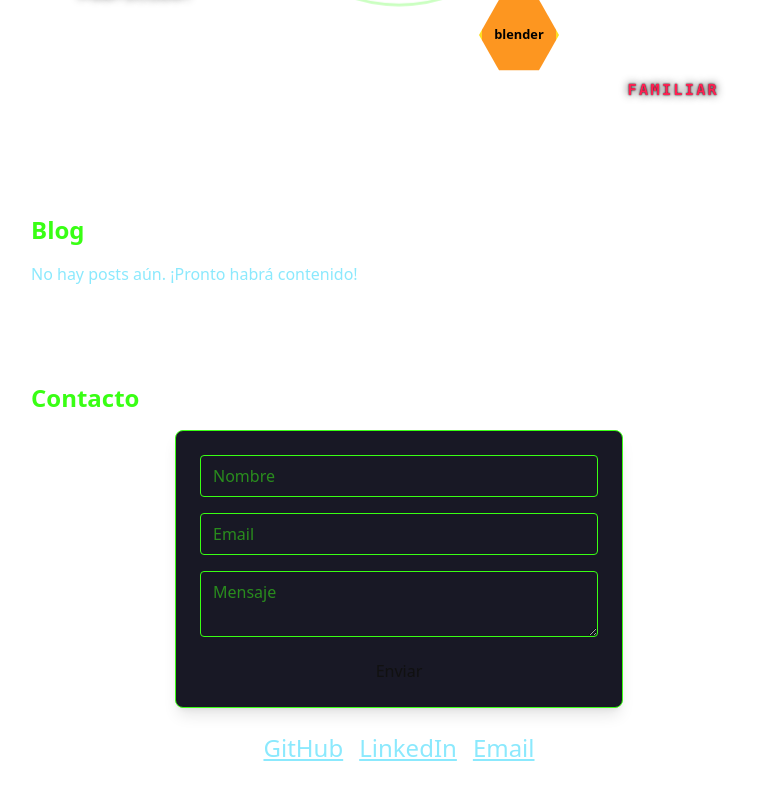
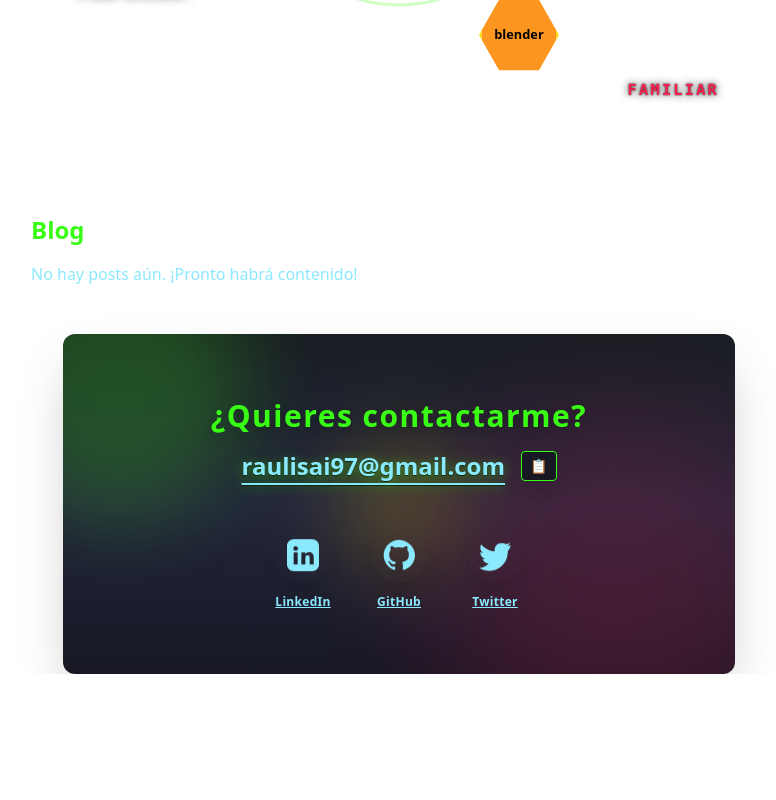
Before and after one commit to raulisai/miweb, a SvelteKit app: page / in a window 1280 px wide. Shown: the part 2525-3325 px from the top of the page, without its empty margins (241-1017 px from the left). After the commit the page ends 3199 px from the top, so only its background shows below. Built offline with nearby package versions, Linux system fonts and the light colour scheme.

Commit message:
good contact

```diff
--- a/src/routes/Contact.svelte
+++ b/src/routes/Contact.svelte
@@ -1,14 +1,131 @@
-<section id="contact" class="py-12">
-  <h2 class="text-2xl font-mecha mb-4" style="color: var(--eva-green);">Contacto</h2>
-  <form action="https://formspree.io/f/your-form-id" method="POST" class="space-y-4 max-w-md mx-auto rounded-lg p-6 shadow-lg" style="background-color: #181825; border: 1px solid var(--eva-green);">
-    <input type="text" name="name" placeholder="Nombre" required class="w-full px-3 py-2 rounded" style="background-color: #181825; border: 1px solid var(--eva-green); color: var(--eva-green);" />
-    <input type="email" name="email" placeholder="Email" required class="w-full px-3 py-2 rounded" style="background-color: #181825; border: 1px solid var(--eva-green); color: var(--eva-green);" />
-    <textarea name="message" placeholder="Mensaje" required class="w-full px-3 py-2 rounded" style="background-color: #181825; border: 1px solid var(--eva-green); color: var(--eva-green);"></textarea>
-    <button type="submit" class="btn-eva w-full">Enviar</button>
-  </form>
-  <div class="flex justify-center gap-4 mt-6">
-    <a href="https://github.com/tuusuario" target="_blank" class="text-2xl" style="color: var(--eva-accent);" aria-label="GitHub"><i class="fab fa-github"></i>GitHub</a>
-    <a href="https://linkedin.com/in/tuusuario" target="_blank" class="text-2xl" style="color: var(--eva-accent);" aria-label="LinkedIn"><i class="fab fa-linkedin"></i>LinkedIn</a>
-    <a href="mailto:tu@email.com" class="text-2xl" style="color: var(--eva-accent);" aria-label="Email"><i class="fas fa-envelope"></i>Email</a>
+<script>
+  // Puedes agregar aquí lógica si necesitas, por ejemplo, para copiar el correo al portapapeles.
+  let email = "raulisai97@gmail.com";
+  let copied = false;
+
+  function copyEmail() {
+    navigator.clipboard.writeText(email);
+    copied = true;
+    setTimeout(() => copied = false, 1500);
+  }
+</script>
+
+<section id="contact" class="py-16 relative bg-gradient-to-b from-[#1a1e24] via-[#23253b] to-[#181825] rounded-xl shadow-2xl overflow-hidden mx-auto max-w-2xl">
+  <div class="absolute inset-0 pointer-events-none z-0">
+    <!-- Animated Circles BG -->
+    <div class="absolute -top-16 -left-16 w-60 h-60 bg-[#39FF1440] rounded-full blur-2xl animate-pulse-slow"></div>
+    <div class="absolute -bottom-20 -right-10 w-80 h-80 bg-[#FF205230] rounded-full blur-3xl animate-pulse-delay"></div>
+    <div class="absolute top-1/2 left-1/2 w-32 h-32 bg-[#FFD60033] rounded-full blur-2xl animate-spin-slow -translate-x-1/2 -translate-y-1/2"></div>
+  </div>
+  <div class="relative flex flex-col items-center z-10">
+    <span class="text-3xl font-mecha font-bold text-[var(--eva-green)] tracking-wider drop-shadow-lg animate-fade-in">¿Quieres contactarme?</span>
+    <div class="flex flex-row items-center gap-2 mt-4">
+      <a
+        href="mailto:raulisai97@gmail.com"
+        class="text-2xl font-bold underline underline-offset-8 decoration-wavy text-[var(--eva-accent)] hover:text-[var(--eva-green)] transition-colors duration-300 animate-fade-in"
+        style="text-shadow: 0 2px 12px #39FF1480, 0 1px 0 #111;"
+        >raulisai97@gmail.com
+      </a>
+      <button
+        class="ml-2 px-2 py-1 rounded bg-[#181825] text-[var(--eva-green)] border border-[var(--eva-green)] hover:bg-[var(--eva-green)] hover:text-[#181825] transition-all duration-200 text-sm font-mono shadow-lg"
+        aria-label="Copiar correo electrónico"
+        on:click={copyEmail}
+        >
+        📋
+      </button>
+      {#if copied}
+        <span class="ml-1 text-xs text-[var(--eva-green)] animate-fade-in">¡Copiado!</span>
+      {/if}
+    </div>
+  </div>
+  <div class="flex justify-center gap-10 mt-12 relative z-10">
+    <a
+      href="https://linkedin.com/in/tuusuario"
+      target="_blank"
+      class="group flex flex-col items-center text-[var(--eva-accent)] hover:text-[var(--eva-green)] transition-all duration-300 animate-zoom-in"
+      aria-label="LinkedIn"
+    >
+      <span class="relative flex items-center justify-center w-14 h-14 mb-2 rounded-full bg-opacity-10 group-hover:bg-opacity-20 shadow-lg animate-bounce-slow">
+        <svg class="w-8 h-8" fill="currentColor" viewBox="0 0 24 24">
+          <path d="M19 0h-14c-2.76 0-5 2.24-5 5v14c0 2.76 2.24 5 5 5h14c2.76 0 5-2.24 5-5v-14c0-2.76-2.24-5-5-5zm-11 19h-3v-9h3v9zm-1.5-10.29c-.97 0-1.75-.79-1.75-1.75s.78-1.75 1.75-1.75 1.75.79 1.75 1.75-.78 1.75-1.75 1.75zm13.5 10.29h-3v-4.5c0-1.08-.02-2.47-1.5-2.47-1.5 0-1.73 1.17-1.73 2.39v4.58h-3v-9h2.88v1.23h.04c.4-.76 1.36-1.56 2.8-1.56 3 0 3.56 1.97 3.56 4.53v4.8z"/>
+        </svg>
+      </span>
+      <span class="text-xs font-bold tracking-wide">LinkedIn</span>
+    </a>
+    <a
+      href="https://github.com/tuusuario"
+      target="_blank"
+      class="group flex flex-col items-center text-[var(--eva-accent)] hover:text-[var(--eva-green)] transition-all duration-300 animate-zoom-in"
+      aria-label="GitHub"
+    >
+      <span class="relative flex items-center justify-center w-14 h-14 mb-2 rounded-full  bg-opacity-10 group-hover:bg-opacity-20 shadow-lg animate-bounce-slow [animation-delay:0.2s]">
+        <svg class="w-8 h-8" fill="currentColor" viewBox="0 0 24 24">
+          <path d="M12 .5C5.73.5.5 5.74.5 12.02c0 5.1 3.29 9.43 7.86 10.96.58.11.79-.25.79-.56 0-.28-.01-1.02-.02-2.01-3.2.7-3.88-1.54-3.88-1.54-.53-1.36-1.29-1.72-1.29-1.72-1.05-.72.08-.7.08-.7 1.17.08 1.78 1.2 1.78 1.2 1.03 1.77 2.7 1.26 3.36.96.1-.75.4-1.26.72-1.55-2.56-.29-5.26-1.28-5.26-5.7 0-1.26.45-2.29 1.19-3.1-.12-.29-.52-1.46.11-3.04 0 0 .97-.31 3.18 1.18a11.13 11.13 0 0 1 2.9-.39c.98 0 1.97.13 2.9.39 2.2-1.49 3.17-1.18 3.17-1.18.63 1.58.23 2.75.12 3.04.74.81 1.19 1.84 1.19 3.1 0 4.43-2.7 5.41-5.27 5.7.41.36.77 1.08.77 2.18 0 1.58-.01 2.86-.01 3.24 0 .31.2.67.8.56C20.71 21.45 24 17.12 24 12.02 24 5.74 18.27.5 12 .5z"/>
+        </svg>
+      </span>
+      <span class="text-xs font-bold tracking-wide">GitHub</span>
+    </a>
+    <a
+      href="https://twitter.com/tuusuario"
+      target="_blank"
+      class="group flex flex-col items-center text-[var(--eva-accent)] hover:text-[var(--eva-green)] transition-all duration-300 animate-zoom-in"
+      aria-label="Twitter"
+    >
+      <span class="relative flex items-center justify-center w-14 h-14 mb-2 rounded-full  bg-opacity-10 group-hover:bg-opacity-20 shadow-lg animate-bounce-slow [animation-delay:0.4s]">
+        <svg class="w-8 h-8" fill="currentColor" viewBox="0 0 24 24">
+          <path d="M24 4.56c-.89.39-1.84.65-2.84.77a4.93 4.93 0 0 0 2.16-2.72 9.86 9.86 0 0 1-3.13 1.2A4.92 4.92 0 0 0 16.67 3c-2.73 0-4.94 2.21-4.94 4.93 0 .39.04.77.12 1.13C7.73 8.87 4.1 6.92 1.67 3.92c-.42.72-.67 1.56-.67 2.45 0 1.69.86 3.18 2.17 4.06-.8-.02-1.56-.25-2.23-.62v.06c0 2.36 1.68 4.33 3.92 4.78-.41.11-.84.17-1.28.17-.31 0-.62-.03-.92-.08.62 1.93 2.42 3.33 4.55 3.37A9.87 9.87 0 0 1 0 21.54a13.94 13.94 0 0 0 7.56 2.22c9.05 0 14-7.5 14-14 0-.21 0-.42-.02-.63A9.93 9.93 0 0 0 24 4.56z"/>
+        </svg>
+      </span>
+      <span class="text-xs font-bold tracking-wide">Twitter</span>
+    </a>
   </div>
 </section>
+
+<style>
+  @keyframes fade-in {
+    from { opacity: 0; transform: translateY(24px);}
+    to { opacity: 1; transform: translateY(0);}
+  }
+  .animate-fade-in {
+    animation: fade-in 0.8s cubic-bezier(.23,1.11,.32,1) both;
+  }
+
+  @keyframes pulse-slow {
+    0%, 100% { opacity: 0.5; transform: scale(1);}
+    50% { opacity: 1; transform: scale(1.12);}
+  }
+  .animate-pulse-slow {
+    animation: pulse-slow 3.8s ease-in-out infinite;
+  }
+  .animate-pulse-delay {
+    animation: pulse-slow 5.2s 1.8s ease-in-out infinite;
+  }
+
+  @keyframes spin-slow {
+    from { transform: rotate(0deg);}
+    to { transform: rotate(360deg);}
+  }
+  .animate-spin-slow {
+    animation: spin-slow 13s linear infinite;
+  }
+
+  @keyframes bounce-slow {
+    0% { transform: translateY(0);}
+    20% { transform: translateY(-8px);}
+    40% { transform: translateY(0);}
+    60% { transform: translateY(-6px);}
+    80% { transform: translateY(0);}
+    100% { transform: translateY(0);}
+  }
+  .animate-bounce-slow {
+    animation: bounce-slow 2.4s ease-in-out infinite;
+  }
+
+  @keyframes zoom-in {
+    from { opacity:0; transform: scale(0.7);}
+    to   { opacity:1; transform: scale(1);}
+  }
+  .animate-zoom-in {
+    animation: zoom-in 0.9s cubic-bezier(.23,1.11,.32,1) both;
+  }
+</style>
```
Also changed, not shown: prompts/README.md (added).
